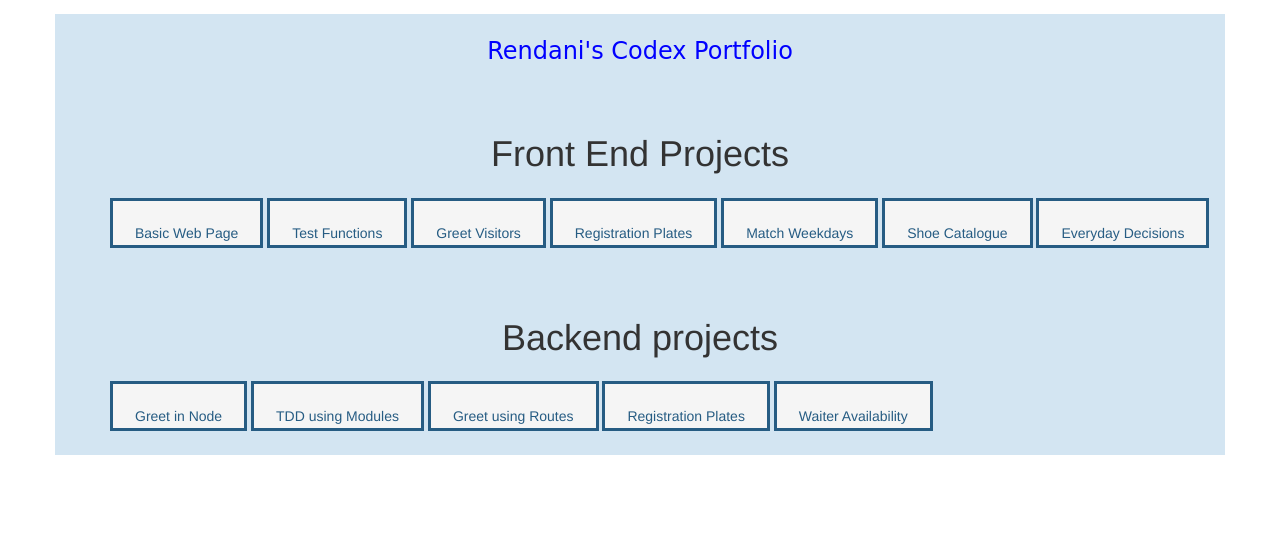
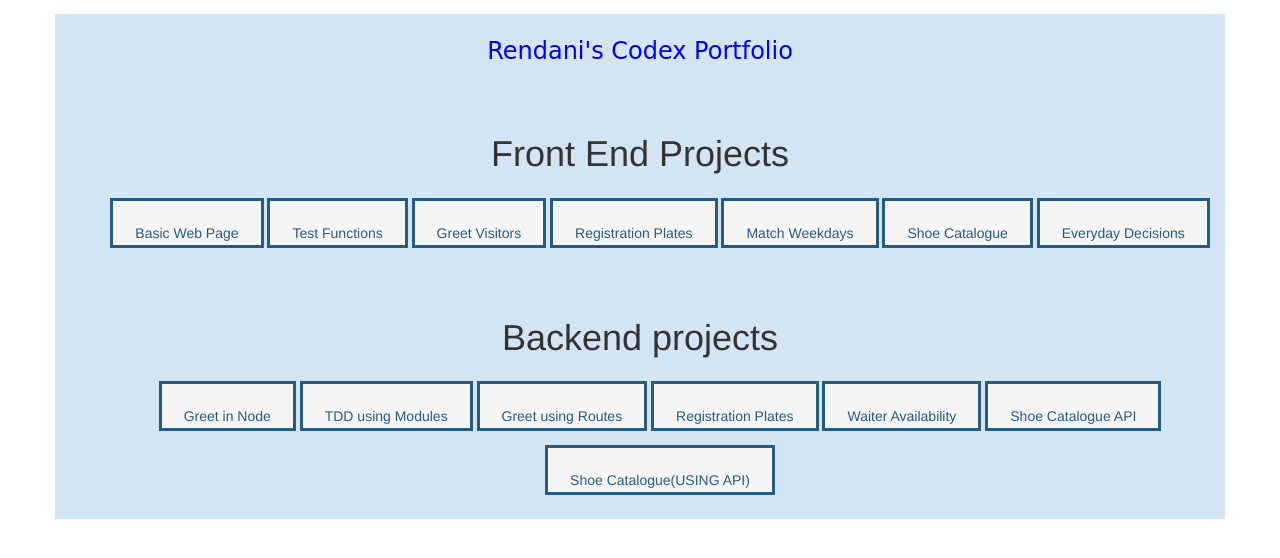
Before and after one commit to rendaniluk/portfolio, a plain HTML site: page index.html in a window 1280 px wide. Drawn offline with nearby package versions, Linux system fonts and the light colour scheme.

Commit message:
portfolio edited

```diff
--- a/index.html
+++ b/index.html
@@ -15,7 +15,7 @@
       <br>
       <div class="front">
         <h1 align="center">Front End Projects</h1>
-        <ul>
+        <ul align="center">
           <a href="https://rendaniluk.github.io/" target="_blank"><li>Basic Web Page</li></a>
           <a href="https://rendaniluk.github.io/bootcamp-tests/" target="_blank"><li>Test Functions</li></a>
           <a href="https://rendaniluk.github.io/greetings/" target="_blank"><li>Greet Visitors</li></a>
@@ -29,15 +29,16 @@
     <br>
     <br>
     <h1 align="center">Backend projects</h1>
-    <ul>
+    <ul align="center">
       <a href="https://github.com/rendaniluk/node-first-steps" target="_blank"><li>Greet in Node</li></a>
     <a href="https://travis-ci.org/rendaniluk/bootcamp-terminal-tests/builds/228745660?utm_source=email&utm_medium=notification" target="_blank"><li>TDD using Modules</li></a>
     <a href="http://rendani-greetings.herokuapp.com/" target="_blank"><li>Greet using Routes</li></a>
       <a href="http://reg-num.herokuapp.com" target="_blank"><li>Registration Plates</li></a>
       <a href="http://re-waiter.herokuapp.com" target="_blank"><li>Waiter Availability</li></a>
+      <a href="https://shoecatapi.herokuapp.com/api/shoes"><li>Shoe Catalogue API</li></a>
+      <a href="https://rendaniluk.github.io/shoe_cat/"><li>Shoe Catalogue(USING API)</li></a>
 
-      <!--li>Waiter Availability</li>
-      <li>Shoe Catalogue API</li> -->
+
     </ul>
   </div>
     </div>
```
